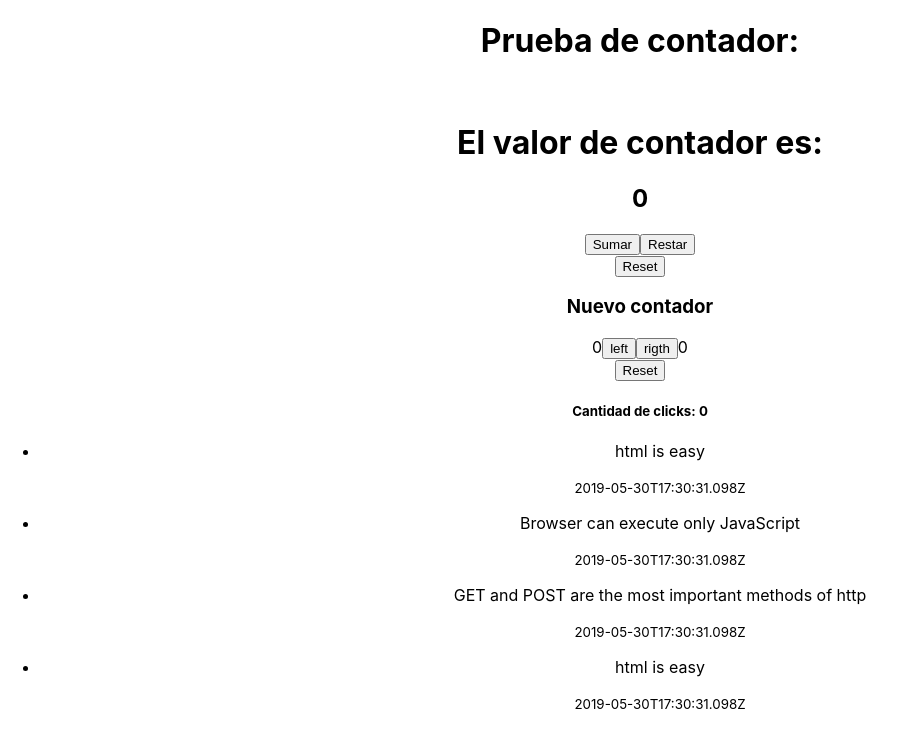
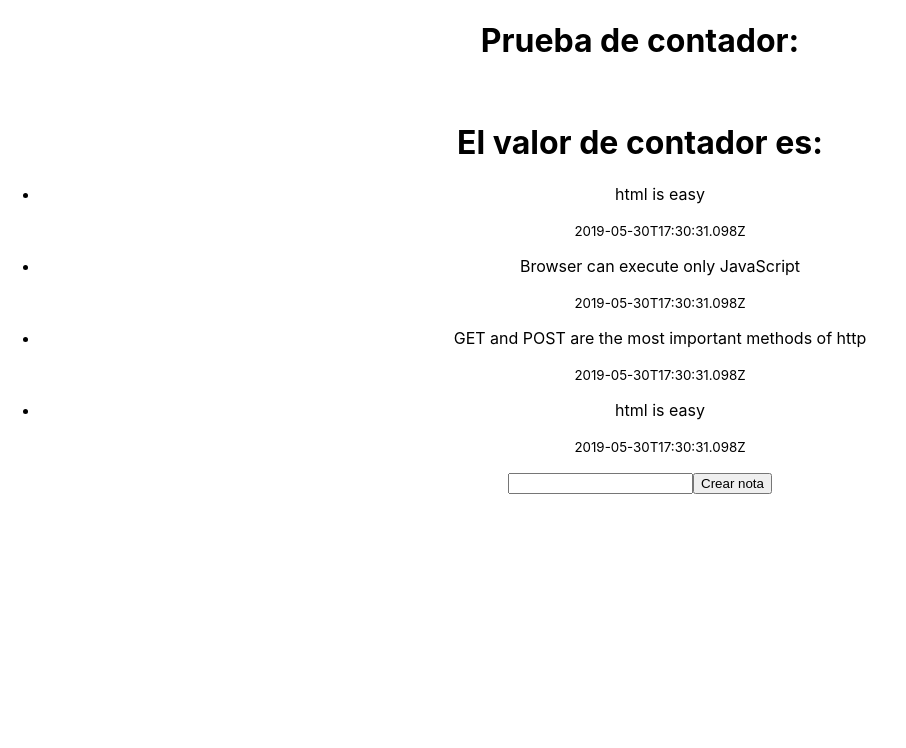
Before and after one commit to lgmamaniap/reactpractice, a React (Create React App) app: page / in a window 1280 px wide. Shown: the top 748 px of the page, without its empty margins (0-906 px from the left). Built offline with nearby package versions, Linux system fonts and the light colour scheme.

Commit message:
feat: introducción a manipulación de formularios

```diff
--- a/src/App.js
+++ b/src/App.js
@@ -1,5 +1,6 @@
 import './App.css';
-import Contador from './Contador';
+import Formulario from './Formulario';
+// import Contador from './Contador';
 import ListaElementos from './ListaElementos';
 import Mensaje from './Mensaje';
 
@@ -9,8 +10,9 @@ const App = () => {
       <h1>Prueba de contador:</h1>
       <br />
       <Mensaje mensaje='El valor de contador es: '/>
-      <Contador />
+      {/* <Contador /> */}
       <ListaElementos />
+      <Formulario />
     </div>
   );
 }
--- /dev/null
+++ b/src/Formulario.js
@@ -0,0 +1,11 @@
+
+const Formulario = () => {
+  return (
+    <div>
+      <input type={'text'}/>
+      <button>Crear nota</button>
+    </div>
+  )
+}
+
+export default Formulario
```
